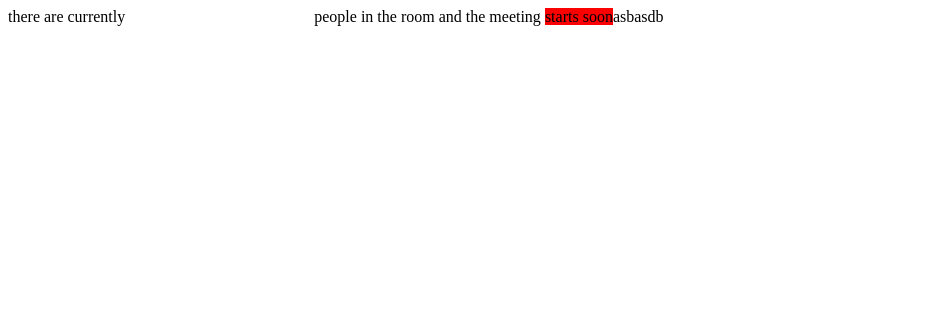
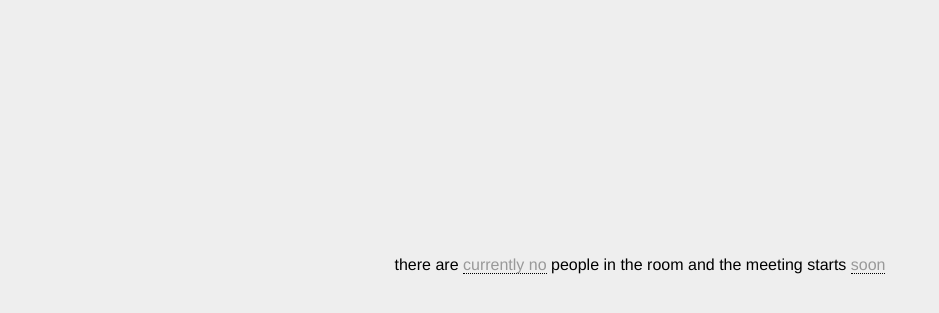
Before and after one commit to leohemsted/mandayclock, a Flask app: page / in a window 1280 px wide. Shown: the top 313 px of the page, without its empty margins (0-939 px from the left). Run offline with Flask 2, Linux system fonts and the light colour scheme; some libraries are stand-ins or nearby versions.

Commit message:
basic start end etc

```diff
--- a/src/app.py
+++ b/src/app.py
@@ -5,6 +5,7 @@ app = flask.Flask('mandayclock', static_url_path='/static')
 
 @app.route('/')
 def i_dont_even_know():
+    # like this while i dev
     return app.send_static_file('front.html')
 #     return flask.render_template('index.html', stuff=[1, 'poo', False])
 
--- a/src/static/front.html
+++ b/src/static/front.html
@@ -3,11 +3,15 @@
 <head>
     <title>Manday Calculator</title>
     <link href="static/style.css" rel="stylesheet" title="Style">
-    <script src="static/main.js"></script>
     <!-- for auto-refreshing while in dev -->
     <script type="text/javascript" src="http://livejs.com/live.js"></script>
 </head>
 <body>
-    there are currently <input class="clickable" id="count" type="number"> people in the room and the meeting <span class="clickable" id="time">starts soon</span>asbasdb
+    <div class="intro">
+        there are <span class="clickable" id="peeps" type="number">currently no</span> people in the room and the meeting
+        <span id="start">starts</span> <span class="clickable" id="time">soon</span>
+    </div>
 </body>
+<script src="http://momentjs.com/downloads/moment.js"></script>
+<script src="static/main.js"></script>
 </html>
--- a/src/static/style.css
+++ b/src/static/style.css
@@ -1,7 +1,21 @@
-span {
-    background-color: red
+body {
+  background: #eee;
+  margin: auto;
 }
+.intro {
+    font-family: "Helvetica Neue", Helvetica, Arial, sans-serif;
+    text-align: center;
 
+    width:80%;
+    height:80%;
+    margin:auto;
+    margin-top: 20%;
+}
 .clickable {
     border: 0px;
+    color: #999;
+    border-bottom: 1px dotted #000;
 }
+input {
+    background-color: inherit;
+}
```
Also changed, not shown: src/static/main.js (+65 -1 lines).
